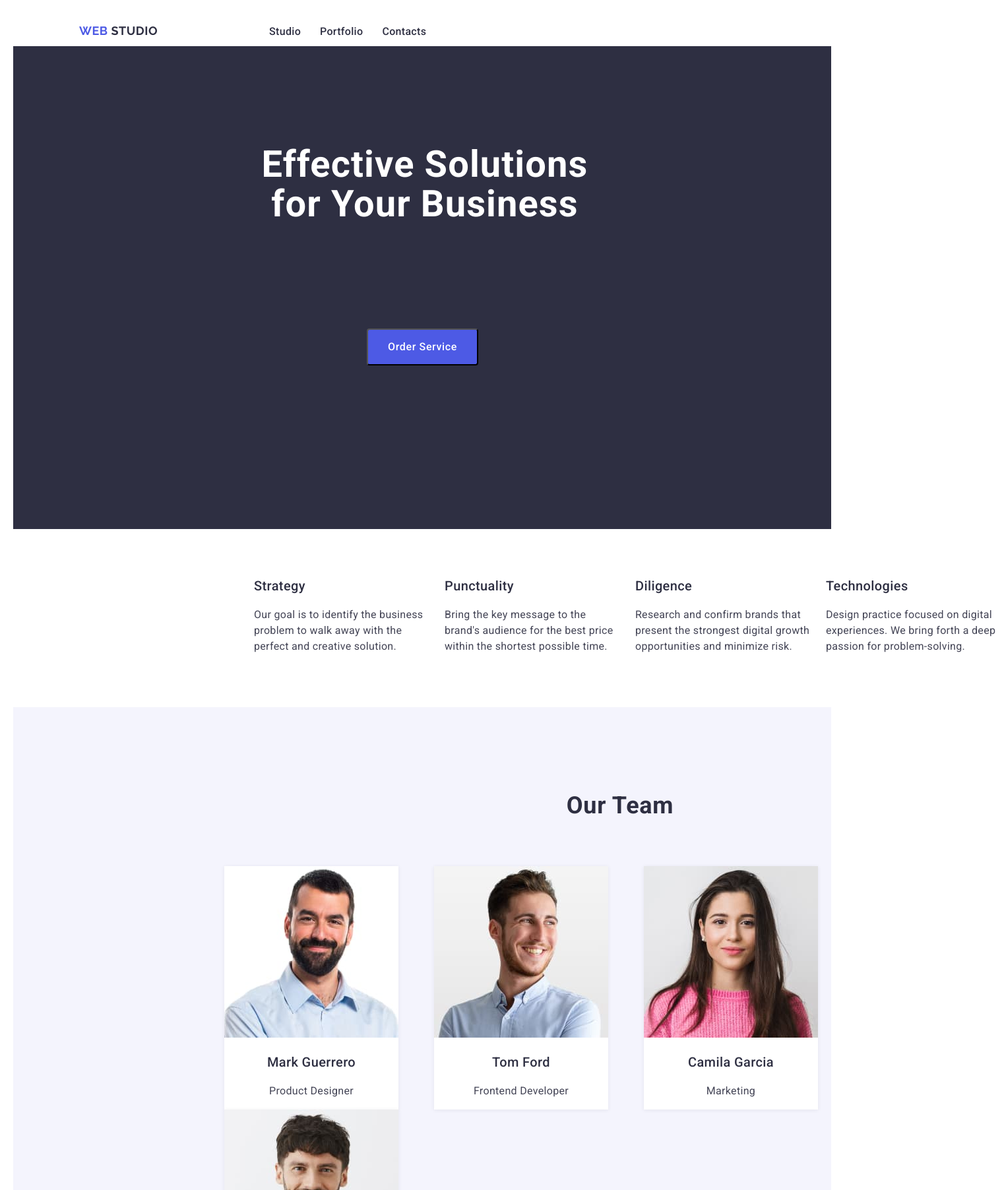
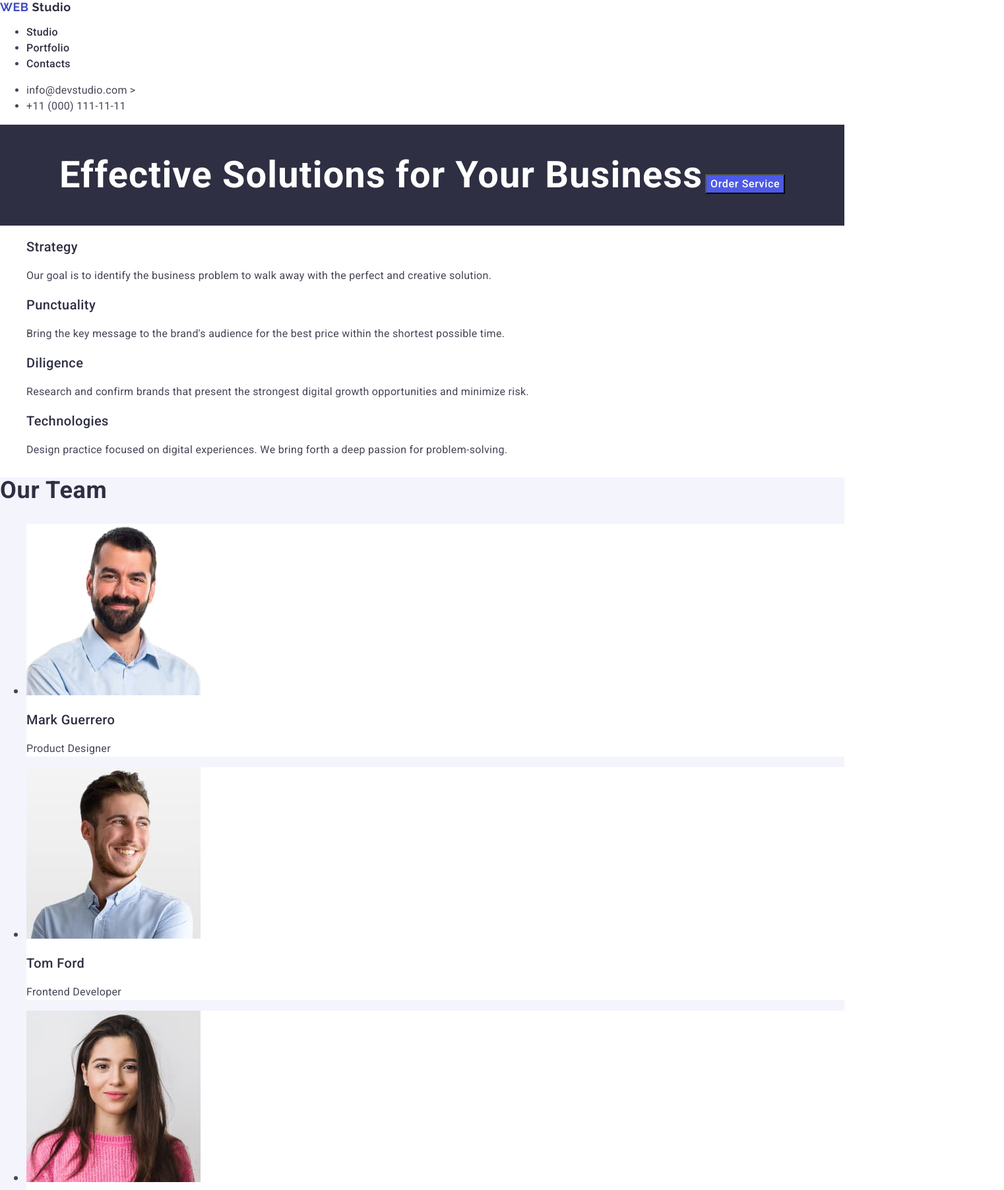
Before and after one commit to Ofatet6/goit-markup-hw-03, a plain HTML site: page index.html in a window 1280 px wide. Shown: the top 1804 px of the page at 66% size, 1522 px wide, since content can reach past the window. Drawn offline with nearby package versions, Linux system fonts and the light colour scheme.

Commit message:
Yanlış Anlaşılmalar Giderildi

```diff
--- a/css/styles.css
+++ b/css/styles.css
@@ -1,49 +1,26 @@
 body {
-  position: relative;
-  padding: 20px;
-  border-radius: 10px;
-  order: inherit;
-  border-bottom: #ffffff;
+
   color: #434455;
   background-color: #ffffff;
   font-family: "Roboto", sans-serif;
 }
 
-header {
-  display: block;
-  position: relative;
-  width: 100%;
-  height: 50px;
-}
-.nav {
-  display: inline-block;
-  position: relative;
-  margin-left: 100px;
-}
+
 .nav > .logo-one {
-  display: inline-block;
-  position: relative;
   text-decoration: none;
   font-weight: 700;
   font-size: 18px;
   line-height: 1.17;
   letter-spacing: 0.03em;
-  text-transform: uppercase;
   color: #4d5ae5;
   font-family: "Raleway", sans-serif;
 }
 .nav > .logo-one > .studio {
   color: #2e2f42;
 }
-.nav > .list-one {
-  display: inline-block;
-  position: relative;
-  margin-left: 100px;
-}
-.nav > .list-one li {
-  display: inline-block;
-  position: relative;
-}
+
+
+
 .nav > .list-one a {
   text-decoration: none;
   font-size: 16px;
@@ -51,19 +28,14 @@ header {
   letter-spacing: 0.02em;
   font-weight: 500;
   color: #2e2f42;
-  margin-left: 25px;
+
 }
 .address {
-  display: inline-block;
-  position: relative;
-  margin-left: 180px;
   font-style: normal;
 }
-.address li {
-  display: inline-block;
-  position: relative;
 
-}
+
+
 .address li a {
   text-decoration: none;
   font-style: normal;
@@ -71,9 +43,7 @@ header {
   line-height: 1.5;
   letter-spacing: 0.02em;
   color: #434455;
-  margin-left: 150px;
-  position: relative;
-  left: 150px;
+
   }
   .nav a:hover {
     color: #404bbf;
@@ -90,8 +60,6 @@ header {
 
 .hero {
   background-color: #2e2f42;
-  width: 100%;
-  height: 732px;
   position: relative;
   display: block;
   font-family: "Roboto", Arial, sans-serif;
@@ -105,10 +73,7 @@ header {
   position: relative;
   display: inline-block;
   text-align: center;
-  width: 500px;
-  height: 732px;
-  margin-left: 8px;
-  margin-top: 150px;
+
 }
 .hero button {
   background-color: #4d5ae5;
@@ -118,14 +83,8 @@ header {
   font-weight: 500;
   line-height: 1.5;
   letter-spacing: 0.04em;
-  width: 169px;
-  height: 56px;
-  border-radius: 4px;
   cursor: pointer;
-  position: absolute;
-  top: 428px;
-  margin-right: 5px;
-  transform: translate(-200%, 0%);
+
 }
 .hero button:hover {
   background-color: #404bbf;
@@ -134,22 +93,11 @@ header {
   background-color: #404bbf;
 }
 
-.first-sec {
-  width: 100%;
-  height: 250px;
-  position: relative;
-  display: block;
-  top: -16px;
-}
+
 .first-sec li {
-  position: relative;
-  display: inline-block;
+
   list-style: none;
-  width: 270px;
-  height: 104px;
-  top: 50px;
-  left: 310px;
-  margin-left: 15px;
+
 }
 .first-sec li > .h-first {
   font-weight: 500;
@@ -163,43 +111,23 @@ header {
   line-height: 1.5;
   letter-spacing: 0.02em;
   color: #434455;
-  margin-top: 15px;
+
 }
 
 .second-sec {
   background-color: #f4f4fd;
-  position: relative;
-  display: block;
-  width: 100%;
-  height: 732px;
+
 }
 .second-sec h2 {
-  position: relative;
-  display: inline-block;
   color: #2e2f42;
-  width: 240px;
-  height: 40px;
-  font-weight: 700;
   font-size: 36px;
   line-height: 1.11;
   letter-spacing: 0.02em;
-  text-align: center;
-  text-transform: capitalize;
-  top: 100px;
-  left: 800px;
 }
 .second-sec li {
-  position: relative;
-  display: inline-block;
   background-color: #ffffff;
-  text-align: center;
   font-size: 20px;
   line-height: 24px;
-  width: 264px;
-  left: 280px;
-  top: 125px;
-  box-shadow: 0px 1px 6px 0px #2e2f4214;
-  margin-right: 50px;
  }
 .second-sec li h3 {
   font-weight: 500;
@@ -217,39 +145,23 @@ header {
 
 .third-sec {
   background-color: #ffffff;
-  position: relative;
-  display: block;
-  width: 100%;
-  height: 1000px;
+
 
 }
 .third-sec h2 {
   position: relative;
   display: inline-block;
   color: #2e2f42;
-  width: 250px;
-  height: 40px;
   font-weight: 700;
   font-size: 36px;
   line-height: 1.11;
   letter-spacing: 0.02em;
   text-align: center;
-  text-transform: capitalize;
-  left: 800px;
-  top: 5px;
 }
-.third-sec li {
-  border: 1px solid #e7e9fc;
-  position: relative;
-  display: inline-block;
-  text-align: left;
-  width: 360px;
-  left: 200px;
-  margin-left: 50px;
-  margin-top: 15px;
-  margin-right: 45px;
 
-}
+
+
+
 .third-sec li h3 {
   font-size: 20px;
   line-height: 1.2;
@@ -266,38 +178,21 @@ header {
 
 .footer {
   background-color: #2e2f42;
-  display: block;
-  width: 100%;
-  height: 312px;
-  color: #f4f4fd;
-  position: relative;
-  padding-left: 50px;}
+  color: #f4f4fd;}
+
 .footer > .logo-end {
-  display: inline-block;
-  position: relative;
-  vertical-align: middle;
   font-family: "Raleway", sans-serif;
   color: #4d5ae5;
   font-size: 18px;
   line-height: 1.17;
   font-weight: 700;
-  height: 25px;
-  top: 80px;
   margin-left: 100px;
-  text-decoration: none;
   letter-spacing: 0.03em;
-  text-transform: uppercase;
 }
 .footer a > .studio {
   color: #f4f4fd;
 }
 .footer p {
-  position: relative;
-  top: 15px;
   font-size: 16px;
   line-height: 1.5;
-  letter-spacing: 0.02em;
-  width: 300px;
-  margin-left: 100px;
-  margin-top: 90px;
-}
+  letter-spacing: 0.02em;}
--- a/index.html
+++ b/index.html
@@ -36,12 +36,12 @@
       <address class="address">
         <ul>
           <li>
-            <a href="mailto:info@devstudio.com" class="cont"
-              >info@devstudio.com</a
+            <a href="mailto:info@devstudio.com">info@devstudio.com</a
+            >
             >
           </li>
           <li>
-            <a href="tel:+110001111111" class="cont">+11 (000) 111-11-11</a>
+            <a href="tel:+110001111111" class="gsm">+11 (000) 111-11-11</a>
           </li>
         </ul>
       </address>
@@ -60,7 +60,6 @@
       <section class="first-sec">
         <h2></h2>
         <ul>
-
           <li class="first-a">
             <h3 class="h-first">Strategy</h3>
             <p class="p-first">
@@ -95,7 +94,6 @@
       <section class="second-sec">
         <h2 class="our-one">Our Team</h2>
         <ul>
-
           <li class="team-list">
             <img
               src="images/mark.jpg"
@@ -137,7 +135,6 @@
       <section class="third-sec">
         <h2 class="our-two">Our Portfolio</h2>
         <ul>
-
           <li>
             <img
               src="./images/p-card1.jpg"
```
Lines whose indentation alone changed are shown as unchanged.
